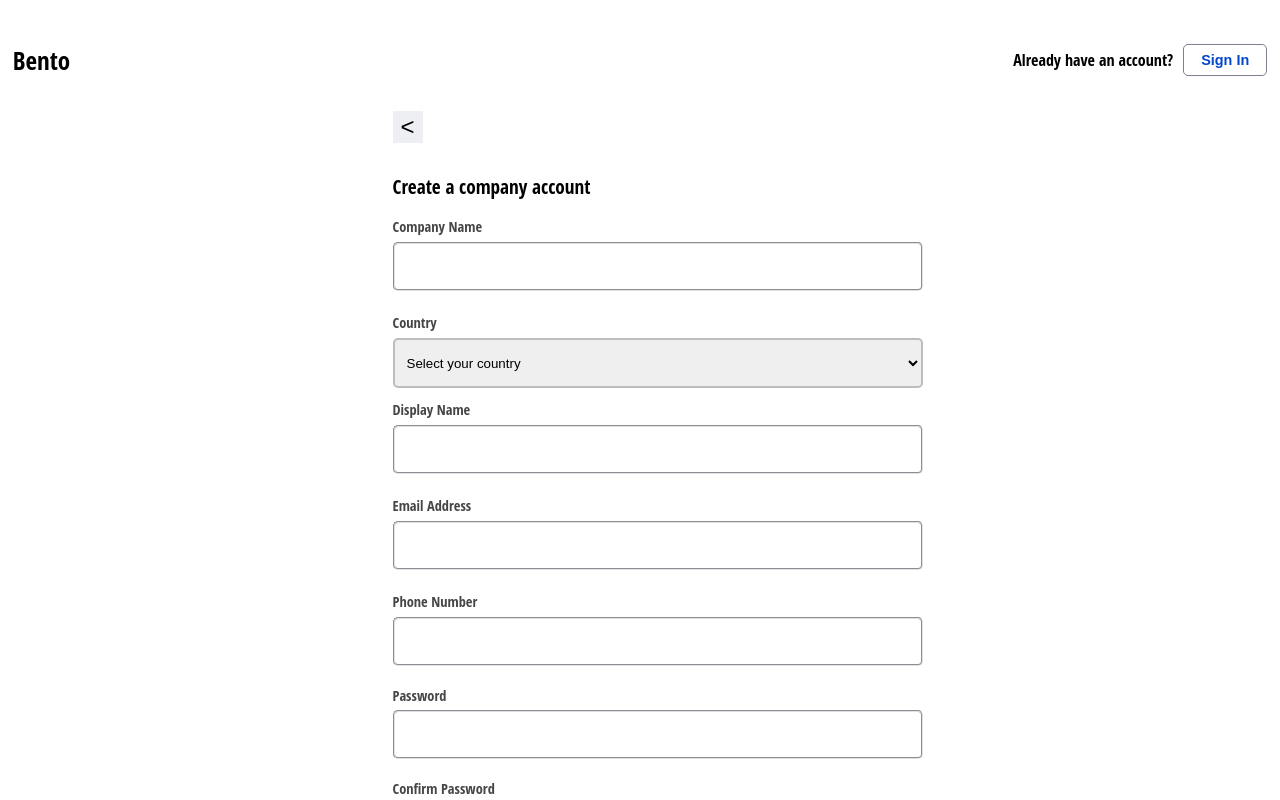
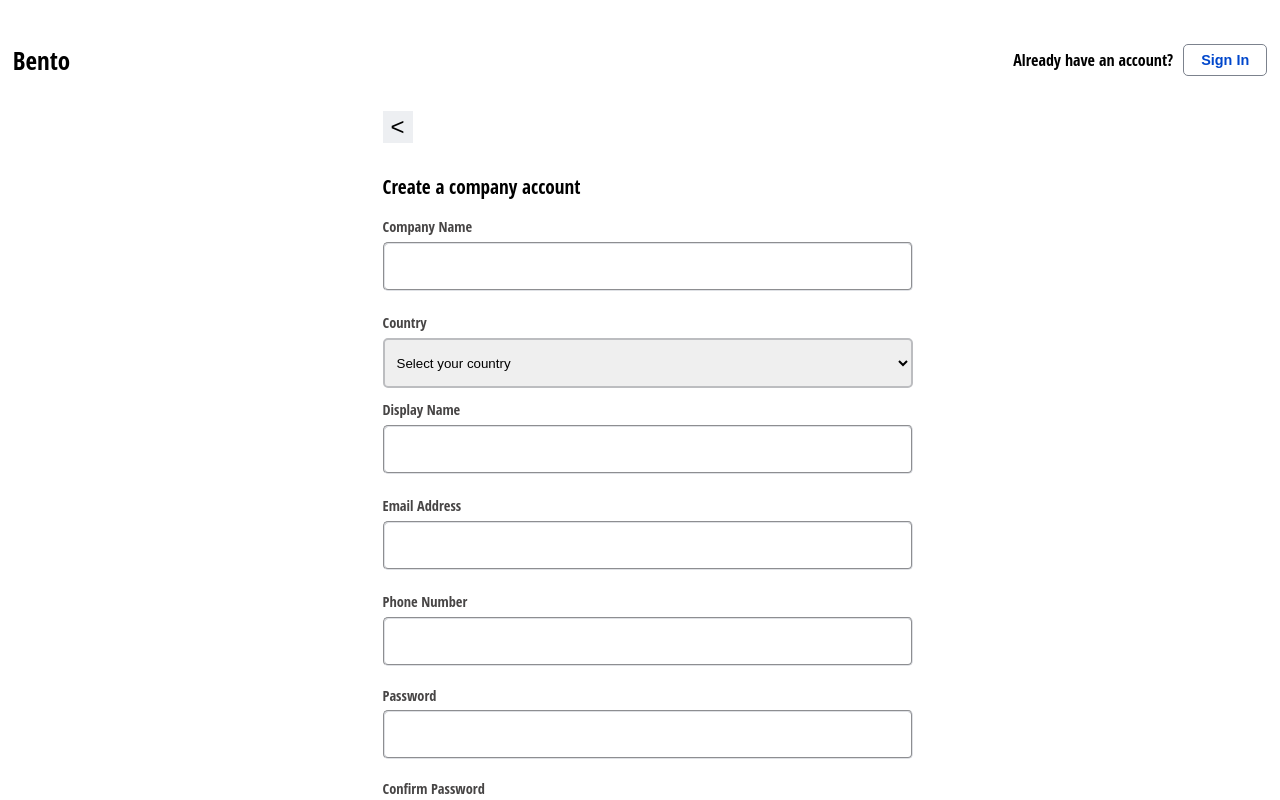
Before and after one commit to Zikkieman/bento-clone, a React (Create React App) app: page /sign-up in a window 1280 px wide. Shown: the top 800 px of the page. Built offline with nearby package versions, Linux system fonts and the light colour scheme; no server answers.

Commit message:
margin fix

```diff
--- a/src/components/sign-up-form/sign-up.styles.scss
+++ b/src/components/sign-up-form/sign-up.styles.scss
@@ -5,7 +5,7 @@
     margin-left: 20px;
     display: flex;
     flex-direction: column;
-    margin-right: -15px;
+    margin-right: 5px;
     // align-items: center;
     justify-content: center;
   }
```
